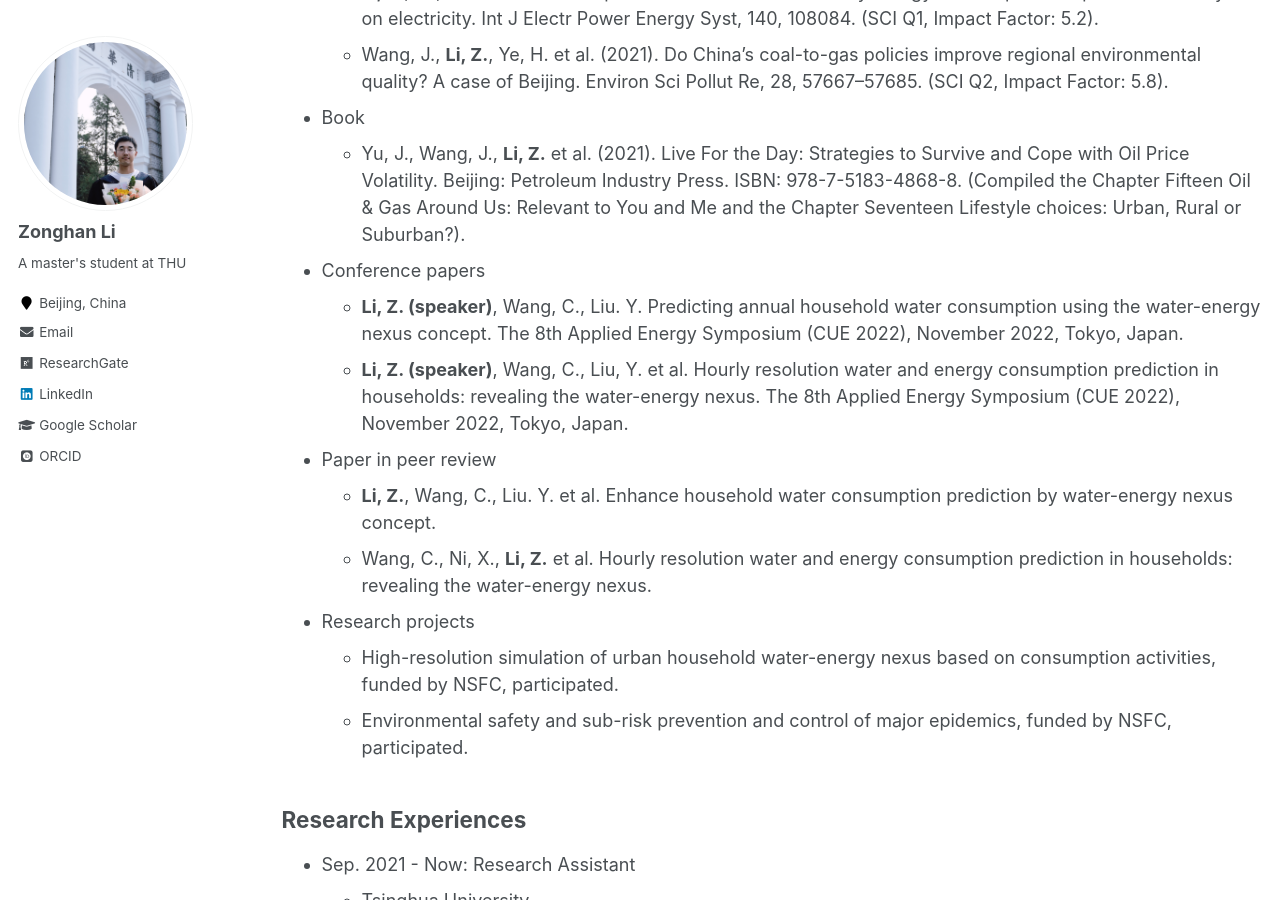
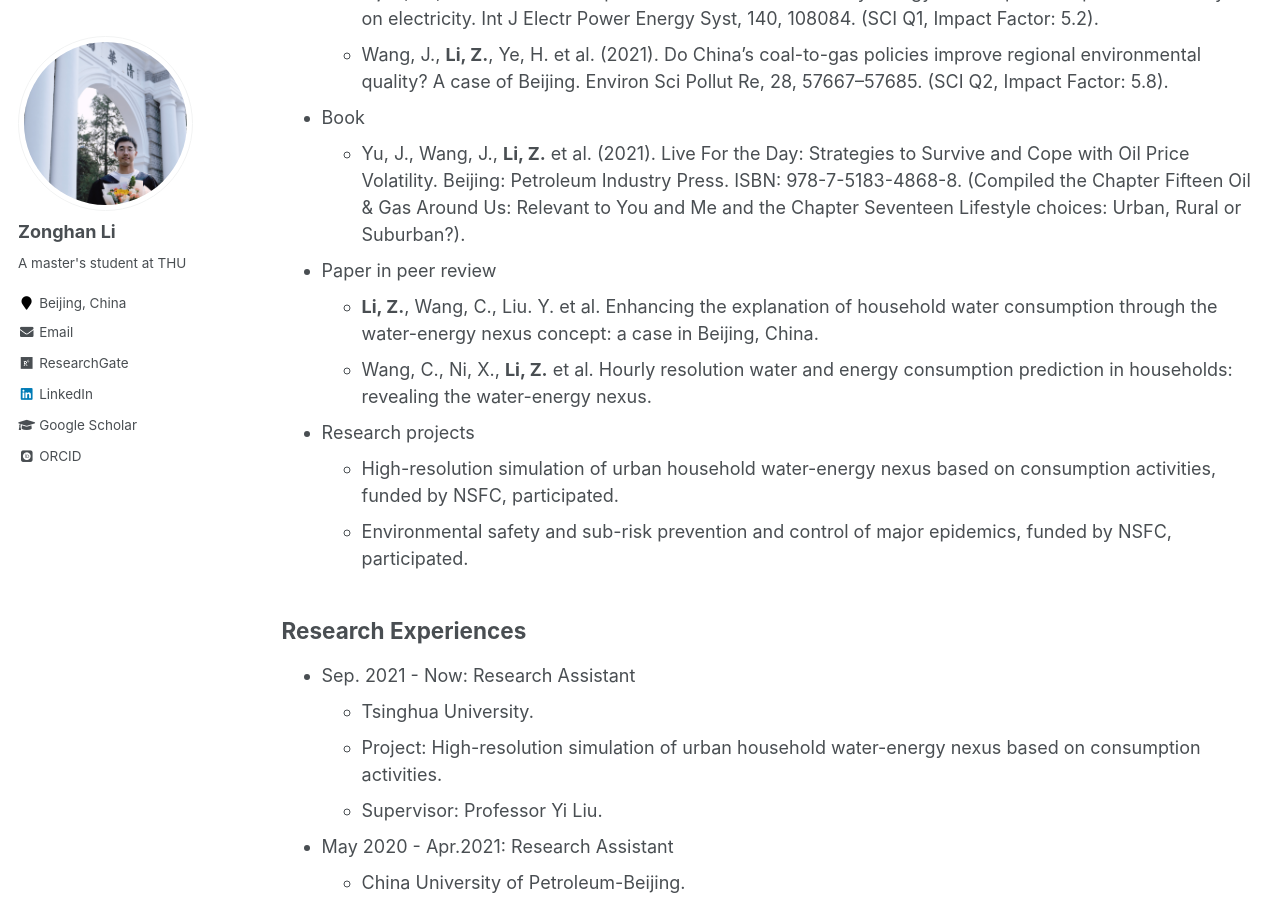
Before and after one commit to lzh3278/lzh.github.io, a Jekyll site: the page built from _pages/cv.md, in a window 1280 px wide and 900 px high, scrolled down 1439 px. Built offline with Jekyll 4.4.1, drawn with Linux system fonts in a browser that asks for light colours; some web fonts are replaced.

Commit message:
Update cv.md

```diff
--- a/_pages/cv.md
+++ b/_pages/cv.md
@@ -46,11 +46,8 @@ Publications and Original Research Works
     * Wang, J., **Li, Z.**, Ye, H. et al. (2021). Do China’s coal-to-gas policies improve regional environmental quality? A case of Beijing. Environ Sci Pollut Re, 28, 57667–57685. (SCI Q2, Impact Factor: 5.8).
 * Book
     * Yu, J., Wang, J., **Li, Z.** et al. (2021). Live For the Day: Strategies to Survive and Cope with Oil Price Volatility. Beijing: Petroleum Industry Press. ISBN: 978-7-5183-4868-8. (Compiled the Chapter Fifteen Oil & Gas Around Us: Relevant to You and Me and the Chapter Seventeen Lifestyle choices: Urban, Rural or Suburban?).
-* Conference papers
-    * **Li, Z. (speaker)**, Wang, C., Liu. Y. Predicting annual household water consumption using the water-energy nexus concept. The 8th Applied Energy Symposium (CUE 2022), November 2022, Tokyo, Japan.
-    * **Li, Z. (speaker)**, Wang, C., Liu, Y. et al. Hourly resolution water and energy consumption prediction in households: revealing the water-energy nexus. The 8th Applied Energy Symposium (CUE 2022), November 2022, Tokyo, Japan.
 * Paper in peer review
-    * **Li, Z.**, Wang, C., Liu. Y. et al. Enhance household water consumption prediction by water-energy nexus concept.
+    * **Li, Z.**, Wang, C., Liu. Y. et al. Enhancing the explanation of household water consumption through the water-energy nexus concept: a case in Beijing, China.
     * Wang, C., Ni, X., **Li, Z.** et al. Hourly resolution water and energy consumption prediction in households: revealing the water-energy nexus.
 * Research projects
     * High-resolution simulation of urban household water-energy nexus based on consumption activities, funded by NSFC, participated.
```
